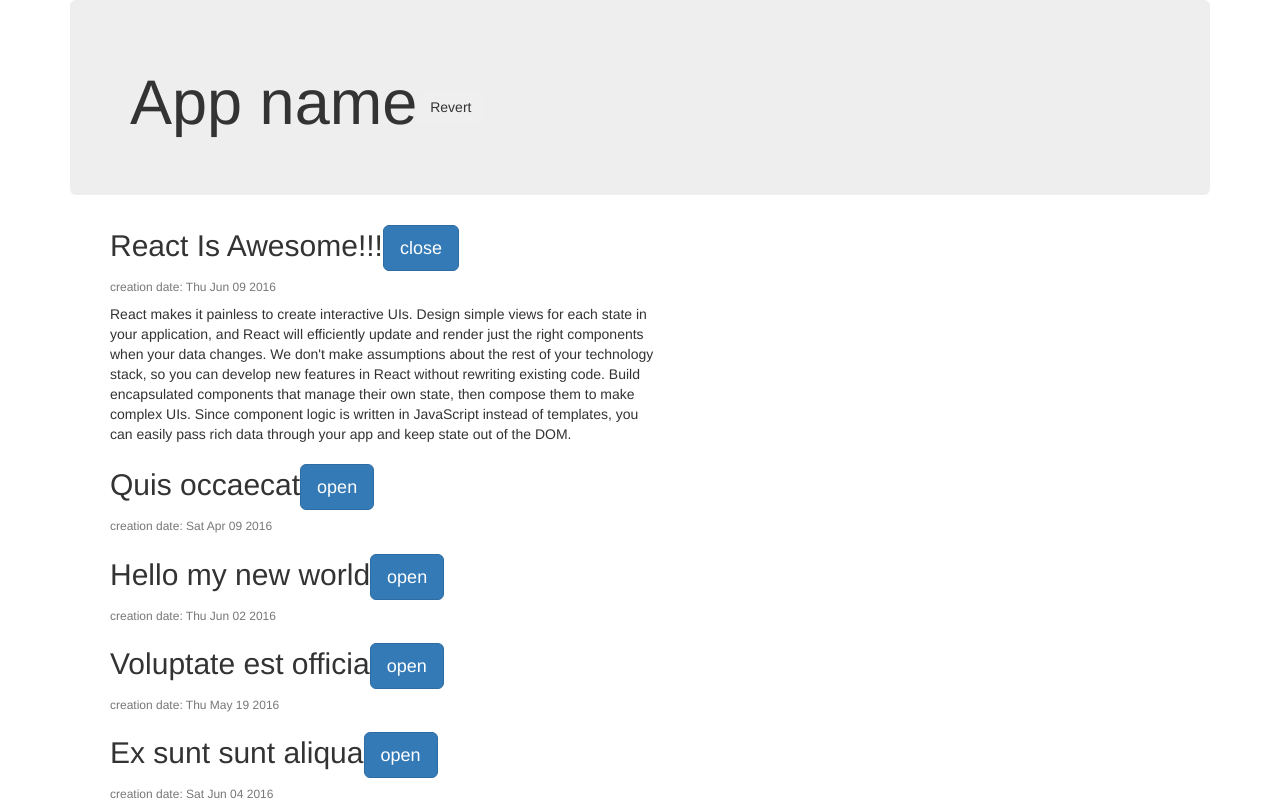
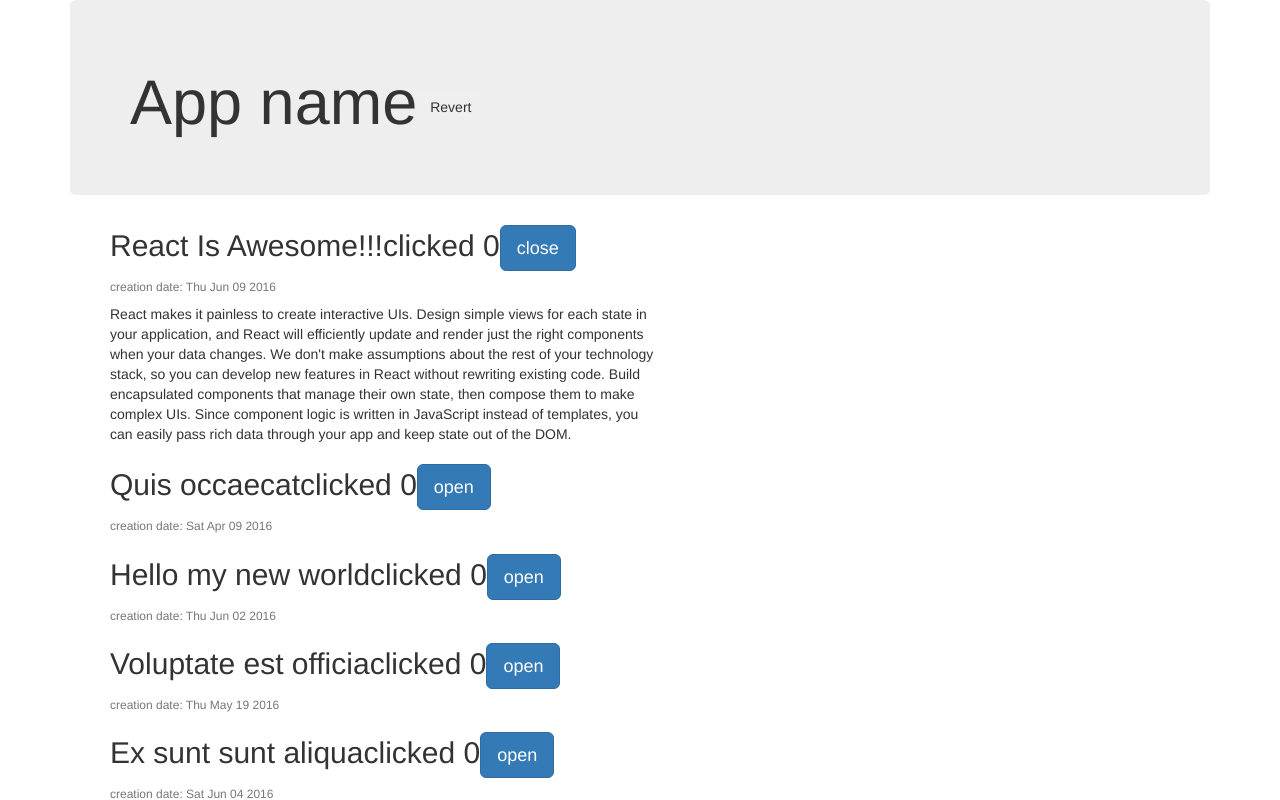
Before and after one commit to javascriptru-old/react-screencast-code, a React (Create React App) app: page / in a window 1280 px wide. Shown: the top 800 px of the page. Built offline with nearby package versions, Linux system fonts and the light colour scheme.

Commit message:
lesson 10: should component update

```diff
--- a/src/components/Article.js
+++ b/src/components/Article.js
@@ -1,20 +1,26 @@
-import React, {Component} from 'react'
+import React, {Component, PureComponent} from 'react'
 
-class Article extends Component {
+class Article extends PureComponent {
     constructor(props) {
         super(props)
 
         this.state = {
-            isOpen: props.defaultOpen
+            isOpen: props.defaultOpen,
+            count: 0
         }
     }
+
+/*
+    shouldComponentUpdate(nextProps, nextState) {
+        return this.state.isOpen !== nextState.isOpen
+    }
+*/
 
     componentWillMount() {
         console.log('---', 'mounting')
     }
 
     componentWillReceiveProps(nextProps) {
-        console.log('---', 'will receive props')
         if (nextProps.defaultOpen !== this.props.defaultOpen) this.setState({
             isOpen: nextProps.defaultOpen
         })
@@ -31,8 +37,9 @@
         return (
             <div className="card mx-auto" style = {style}>
                 <div className="card-header">
-                    <h2>
+                    <h2 onClick = {this.incrementCounter}>
                         {article.title}
+                        clicked {this.state.count}
                         <button onClick={this.handleClick} className="btn btn-primary btn-lg float-right">
                             {this.state.isOpen ? 'close' : 'open'}
                         </button>
@@ -48,8 +55,13 @@
         )
     }
 
+    incrementCounter = () => {
+        this.setState({
+            count: this.state.count + 1
+        })
+    }
+
     handleClick = () => {
-        console.log('---', 'clicked')
         this.setState({
             isOpen: !this.state.isOpen
         })
```
